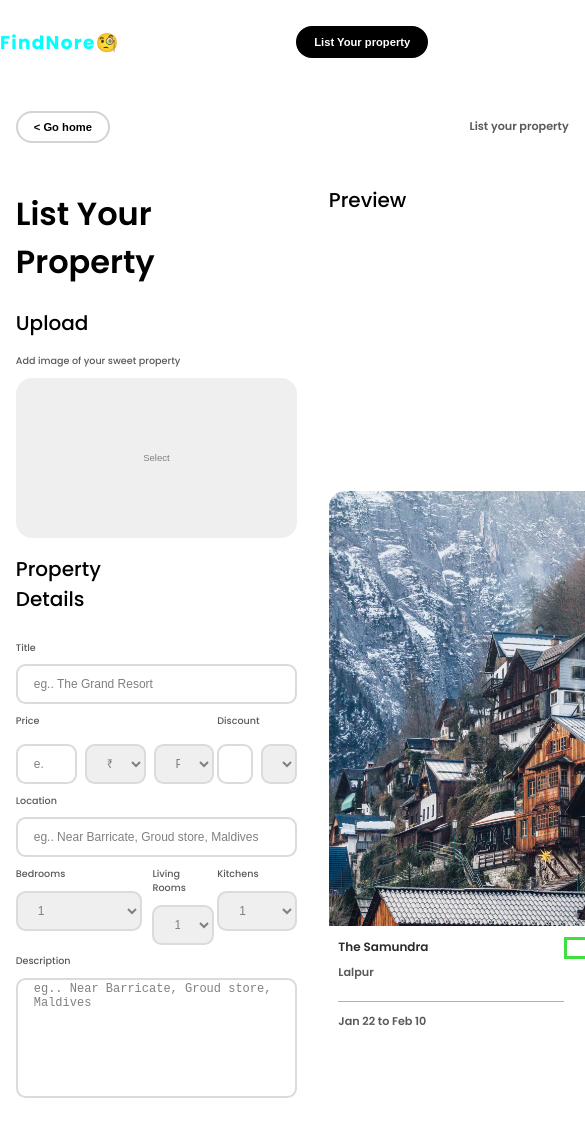
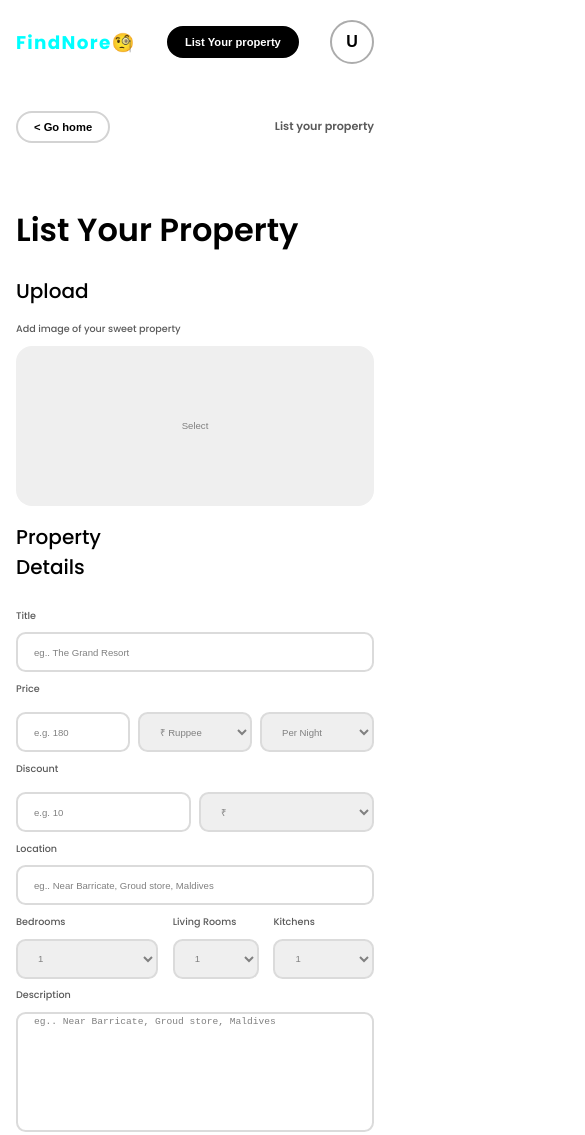
Before and after one commit to SakshamGunj/firstnextjsapp, a Next.js app: page /listingproperty in a window 390 px wide. Shown: the top 1135 px of the page, 585 px wide, since content can reach past the window. Before the commit the page ends 1101 px from the top, so only its background shows below. Built offline with nearby package versions, Linux system fonts and the light colour scheme; a web font is replaced by a local one.

Commit message:
made list your page responsive

```diff
--- a/styles/input.module.css
+++ b/styles/input.module.css
@@ -7,7 +7,7 @@
     padding-left: 2rem;
 
     color: rgb(68, 68, 68);
-    font-size: 1.5rem;
+    font-size: 1.2rem;
     font-weight: 500;
     text-justify:initial;
 }
@@ -21,19 +21,19 @@
     padding-left: 2rem;
     resize: none;
     color: rgb(68, 68, 68);
-    font-size: 1.5rem;
+    font-size: 1.2rem;
     font-weight: 500;
 }
 
 .lri::placeholder{
     color: gray;
-    font-size: 1.5rem;
+    font-size: 1.2rem;
     font-weight: 500;
 }
 
 .lbri::placeholder{
     color: gray;
-    font-size: 1.5rem;
+    font-size: 1.2rem;
     font-weight: 500;
 }
 
@@ -69,7 +69,7 @@
 
 .oi{
     width: 100%;
-    font-size: 1.5rem;
+    font-size: 1.2rem;
     border: 2px solid rgb(219, 219, 219);
     color: gray;
     height: 5rem;
@@ -80,7 +80,7 @@
 }
 
 .oio{
-    font-size: 1.5rem;
+    font-size: 1.2rem;
     border: 2px solid rgb(219, 219, 219);
     color: gray;
     border-radius: 2rem;
--- a/styles/listingproperty.module.css
+++ b/styles/listingproperty.module.css
@@ -17,8 +17,8 @@
 .preview{
     grid-column: 12/-1;
     display: grid;
-    justify-content: center;
     grid-row-gap: 2rem;
+    grid-template-rows: min-content min-content;
 }
 
 .listing_input{
@@ -82,3 +82,100 @@
     grid-row: 4/5;
     grid-column: 1/-1;
 }
+
+@media only screen and (max-width:968px) {
+    .listing_input{
+        grid-column: 2/11;
+        grid-row: 3/4;
+    }
+    .navigation{
+        grid-row: 2/3;
+        grid-column: 3/-3;
+        display: flex;
+        flex-direction: row;
+        justify-content: space-between;
+        align-items: center;
+    }
+
+}
+
+@media only screen and (max-width: 768px) {
+    .main{
+        background-color: white;
+        display: grid;
+        grid-template-columns: minmax(min-content, 2rem) repeat(14, minmax(min-content, 1fr)) minmax(min-content, 2rem);
+        grid-template-rows: 10vh 10vh min-content;
+    }
+    .preview{
+        grid-column: 13/-1;
+        display: grid;
+        grid-row-gap: 2rem;
+        grid-template-rows: min-content min-content;
+        display: none;
+    }
+    .listing_input{
+        grid-column: 2/-2;
+        grid-row: 3/4;
+        margin-top: 2rem;
+    }
+    .navigation{
+        grid-row: 2/3;
+        grid-column: 2/-2;
+        display: flex;
+        flex-direction: row;
+        justify-content: space-between;
+        align-items: center;
+    }
+}
+
+@media only screen and (max-width: 476px) {
+    .listing_input{
+        grid-column: 2/-2;
+        grid-row: 3/4;
+        margin-top: 2rem;
+    }
+    .price{
+        grid-column: 1/-1;
+        display: grid;
+        grid-template-rows: 1fr 1fr;
+        grid-template-columns: repeat(3, 1fr);
+        grid-row: 3/4;
+        grid-column-gap: 1rem;
+    }
+    .price_heading{
+        grid-row: 1/2;
+        grid-column: 1/-1;
+    }
+    .discount{
+        grid-column: 1/-1;
+        display: grid;
+        grid-template-rows: 1fr 1fr;
+        grid-template-columns: repeat(2, 1fr);
+        grid-row: 4/5;
+        grid-column-gap: 1rem;
+    }
+    .discount_heading{
+        grid-row: 1/2;
+        grid-column: 1/-1;
+    }
+    .description{
+        grid-row: 7/8;
+        grid-column: 1/-1;
+    }
+    .bedroom{
+        grid-column: 1/6;
+        grid-row: 6/7;
+    }
+    .livingroom{
+        grid-column: 7/13;
+        grid-row: 6/7;
+    }
+    .kitchen{
+        grid-column: 14/-1;
+        grid-row: 6/7;
+    }
+    .location{
+        grid-row: 5/6;
+        grid-column: 1/-1;
+    }
+}
```
Also changed, not shown: components/page/ListingPropertyInput.jsx (line endings or trailing spaces), styles/memories.module.css (line endings or trailing spaces).
